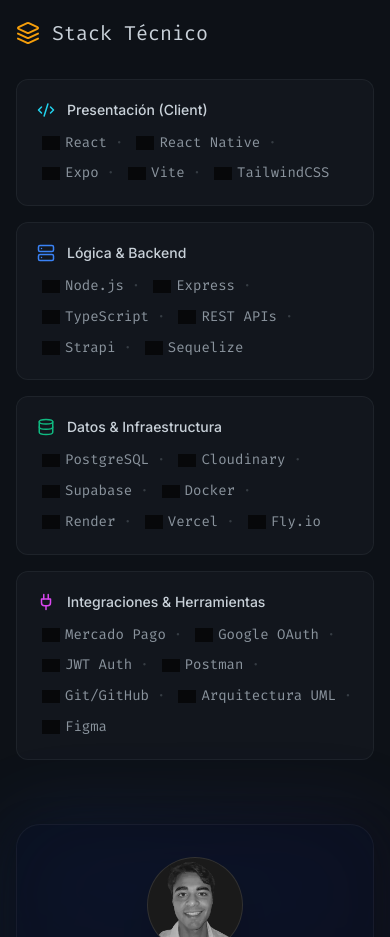
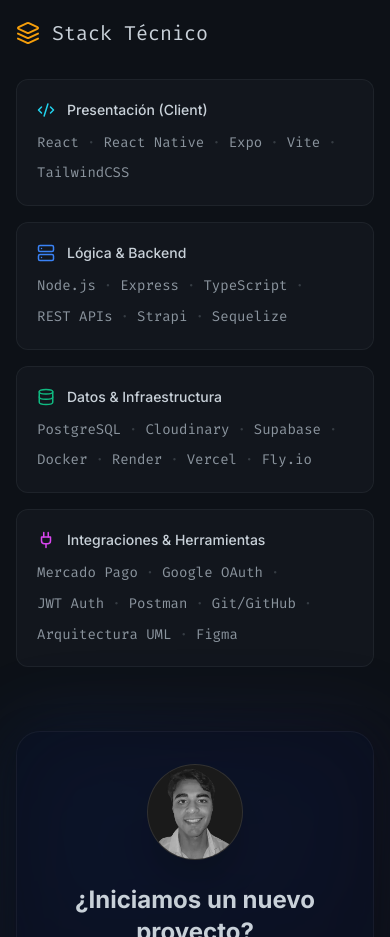
Before and after one commit to benjaminayala0/Portafolio, a React (Vite) app: page / in a window 390 px wide. Shown: the part 9560-10497 px from the top of the page. Built offline with nearby package versions, Linux system fonts and the light colour scheme; grey boxes are pictures that could not be loaded.

Commit message:
fix(ui): resolve disappearing tech stack icons on mobile
• Removed fragile CSS filters (invert/brightness) that broke remote SVGs rendering on mobile devices.
• Redesigned TechIcon interaction with a smooth, native Tailwind scale & fade reveal on hover/tap for a cleaner UI.

```diff
--- a/src/core/ui/TechIcon.jsx
+++ b/src/core/ui/TechIcon.jsx
@@ -6,11 +6,11 @@
     const getIconUrl = (s) => `https://cdn.simpleicons.org/${s}`;
 
     return (
-        <span className="inline-flex items-center justify-center w-5 h-5 mx-1 transition-transform duration-300 group-hover/item:scale-110">
+        <span className="w-0 opacity-0 overflow-hidden group-hover/item:w-5 group-hover/item:mr-2 group-hover/item:opacity-100 transition-all duration-300 flex items-center justify-center">
             <img
                 src={getIconUrl(slug)}
                 alt={`${name} logo`}
-                className="w-[18px] h-[18px] object-contain grayscale opacity-60 group-hover/item:grayscale-0 group-hover/item:opacity-100 transition-all duration-300 invert brightness-200 group-hover/item:invert-0 group-hover/item:brightness-100"
+                className="w-5 h-5 object-contain"
                 loading="lazy"
                 onError={(e) => {
                     e.target.style.display = 'none';
```
